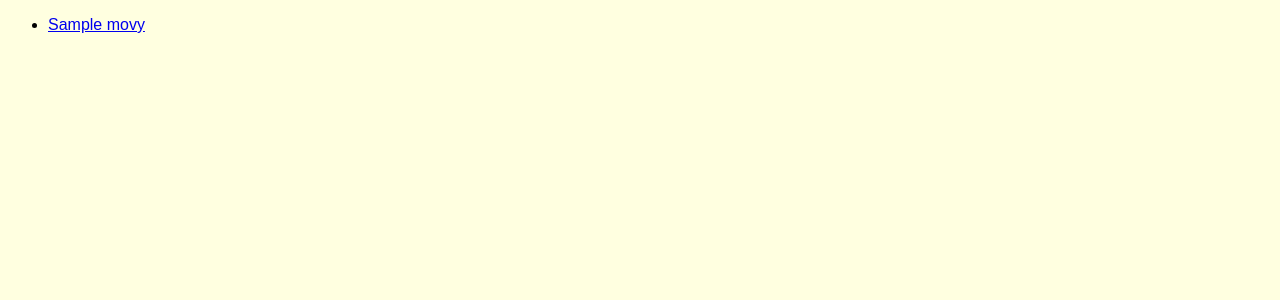
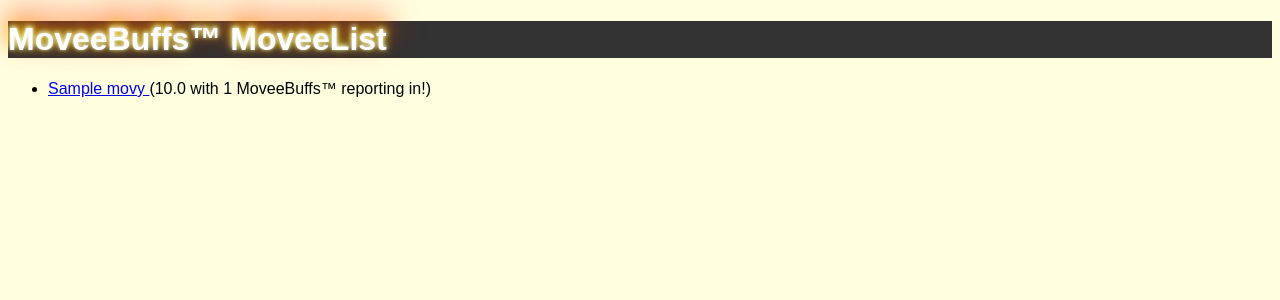
Before and after one commit to jearldean/hb-lab29-ratings-v2, a Flask app: page /movies in a window 1280 px wide. Before the commit the part shown is almost empty. Shown: the top 300 px of the page. Run offline with Flask 2, Linux system fonts and the light colour scheme; tables that the repository leaves empty hold one stand-in row (values such as "Sample post").

Commit message:
Display score on all_movies page

```diff
--- a/server.py
+++ b/server.py
@@ -97,6 +97,11 @@ def all_movies():
     """View all movies."""
     movies = crud.get_movies()
 
+    for movie_instance in movies:
+        moviebuffs_rating = crud.get_movie_rating(movie_instance)
+        movie_instance.average_rating = moviebuffs_rating[0]
+        movie_instance.rating_count = moviebuffs_rating[1]
+
     return render_template('all_movies.html', movies=movies)
 
 
--- a/templates/all_movies.html
+++ b/templates/all_movies.html
@@ -2,12 +2,15 @@
 {% block title %}All Movies{% endblock %}
 
 {% block body %}
+
+<h1>MoveeBuffs™ MoveeList</h1>
 {% for movie in movies %}
     <ul>
         <li>
             <a href="/movies/{{ movie.movie_id }}">
               {{ movie.title }}
             </a>
+            ({{ movie.average_rating }} with {{ movie.rating_count }} MoveeBuffs™ reporting in!)
         </li>
     </ul>
 
```
